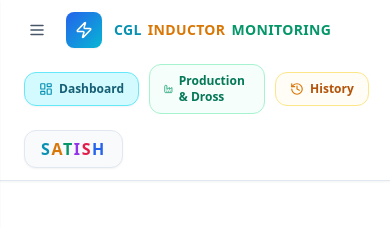
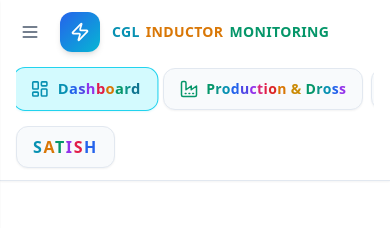
Before and after one commit to satishkumar123123/cgl-inductor-monitoring, a React (Vite) app in the folder frontend/: page /dashboard in a window 390 px wide. Shown: the top 228 px of the page. Built offline with nearby package versions, Linux system fonts and the light colour scheme; no server answers.

Commit message:
Enlarge Navbar blocks, apply multi-color characters, and improve desktop layout responsiveness

```diff
--- a/frontend/components/Navbar.jsx
+++ b/frontend/components/Navbar.jsx
@@ -3,43 +3,87 @@ import { NavLink } from "react-router-dom";
 import { Zap, LayoutDashboard, History, Menu, Factory } from "lucide-react";
 
 export default function Navbar({ onMenuClick }) {
-  // Multi-color letters for SATISH - adjusted for Clean White Theme
+  // Multi-color letters for SATISH
   const stylishSatish = [
-    { char: "S", color: "text-cyan-600 font-extrabold" },
-    { char: "a", color: "text-amber-600 font-extrabold" },
-    { char: "t", color: "text-emerald-600 font-extrabold" },
-    { char: "i", color: "text-purple-600 font-extrabold" },
-    { char: "s", color: "text-rose-600 font-extrabold" },
-    { char: "h", color: "text-blue-600 font-extrabold" },
+    { char: "S", color: "text-cyan-600 font-black" },
+    { char: "a", color: "text-amber-600 font-black" },
+    { char: "t", color: "text-emerald-600 font-black" },
+    { char: "i", color: "text-purple-600 font-black" },
+    { char: "s", color: "text-rose-600 font-black" },
+    { char: "h", color: "text-blue-600 font-black" },
+  ];
+
+  // Colorful characters for DASHBOARD
+  const dashboardChars = [
+    { char: "D", color: "text-cyan-600" },
+    { char: "a", color: "text-blue-600" },
+    { char: "s", color: "text-indigo-600" },
+    { char: "h", color: "text-purple-600" },
+    { char: "b", color: "text-rose-600" },
+    { char: "o", color: "text-amber-600" },
+    { char: "a", color: "text-emerald-600" },
+    { char: "r", color: "text-teal-600" },
+    { char: "d", color: "text-cyan-700" },
+  ];
+
+  // Colorful characters for PRODUCTION & DROSS
+  const productionChars = [
+    { char: "P", color: "text-emerald-600" },
+    { char: "r", color: "text-teal-600" },
+    { char: "o", color: "text-cyan-600" },
+    { char: "d", color: "text-blue-600" },
+    { char: "u", color: "text-indigo-600" },
+    { char: "c", color: "text-purple-600" },
+    { char: "t", color: "text-pink-600" },
+    { char: "i", color: "text-rose-600" },
+    { char: "o", color: "text-red-600" },
+    { char: "n", color: "text-amber-600" },
+    { char: " ", color: "" },
+    { char: "&", color: "text-yellow-600 font-black" },
+    { char: " ", color: "" },
+    { char: "D", color: "text-emerald-600" },
+    { char: "r", color: "text-teal-600" },
+    { char: "o", color: "text-cyan-600" },
+    { char: "s", color: "text-blue-600" },
+    { char: "s", color: "text-purple-600" },
+  ];
+
+  // Colorful characters for HISTORY
+  const historyChars = [
+    { char: "H", color: "text-amber-600" },
+    { char: "i", color: "text-orange-600" },
+    { char: "s", color: "text-rose-600" },
+    { char: "t", color: "text-purple-600" },
+    { char: "o", color: "text-blue-600" },
+    { char: "r", color: "text-cyan-600" },
+    { char: "y", color: "text-emerald-600" },
   ];
 
   return (
     <header className="no-print sticky top-0 z-30 border-b border-slate-200 bg-white shadow-sm">
-      <div className="max-w-[1600px] mx-auto px-6 py-3 flex items-center justify-between gap-4 flex-wrap">
+      <div className="max-w-[1700px] mx-auto px-4 lg:px-8 py-3 flex items-center justify-between gap-3 lg:gap-6 flex-wrap">
 
-        {/* LOGO & BRANDING WITH ATTRACTIVE MULTI-COLORS */}
-        <div className="flex items-center gap-3">
+        {/* LOGO & BRANDING */}
+        <div className="flex items-center gap-3 shrink-0">
           <button
             onClick={onMenuClick}
             className="md:hidden p-2 -ml-1 rounded-lg text-slate-600 hover:bg-slate-100"
             aria-label="Open menu"
           >
-            <Menu size={18} />
+            <Menu size={20} />
           </button>
 
-          <div className="w-9 h-9 rounded-lg bg-gradient-to-br from-blue-600 to-cyan-500 flex items-center justify-center shadow-sm">
-            <Zap size={18} className="text-white" />
+          <div className="w-10 h-10 rounded-xl bg-gradient-to-br from-blue-600 to-cyan-500 flex items-center justify-center shadow-md">
+            <Zap size={20} className="text-white" />
           </div>
 
           <div>
-            {/* CGL INDUCTOR MONITORING - MULTI-COLOR WORDS */}
-            <div className="font-extrabold text-sm leading-tight tracking-wide flex items-center gap-1.5">
+            <div className="font-black text-sm lg:text-base leading-tight tracking-wide flex items-center gap-1.5">
               <span className="text-cyan-600">CGL</span>
               <span className="text-amber-600">INDUCTOR</span>
               <span className="text-emerald-600">MONITORING</span>
             </div>
 
-            {/* APL APOLLO SUB-TEXT - MULTI-COLOR WORDS */}
             <div className="text-[11px] font-medium hidden sm:flex items-center gap-1">
               <span className="text-rose-600 font-semibold">APL</span>
               <span className="text-purple-600 font-semibold">Apollo</span>
@@ -53,54 +97,77 @@ export default function Navbar({ onMenuClick }) {
           </div>
         </div>
 
-        {/* NAVIGATION LINKS WITH DISTINCT ATTRACTIVE LIGHT COLORS */}
-        <nav className="flex items-center gap-2.5">
-          {/* DASHBOARD - CYAN THEME */}
+        {/* BIGGER MULTI-COLOR NAVIGATION BLOCKS (ADAPTS TO LAPTOP/DESKTOP) */}
+        <nav className="flex items-center gap-2 lg:gap-4 overflow-x-auto py-1">
+
+          {/* DASHBOARD BLOCK */}
           <NavLink
             to="/dashboard"
             className={({ isActive }) =>
-              `flex items-center gap-1.5 px-3.5 py-2 rounded-xl text-xs font-bold transition-all border ${
+              `flex items-center gap-2 px-4 py-2.5 rounded-xl text-sm font-extrabold transition-all border shadow-sm shrink-0 ${
                 isActive
-                  ? "bg-cyan-100/90 text-cyan-800 border-cyan-300 shadow-sm"
-                  : "text-cyan-700 border-cyan-200 bg-cyan-50/50 hover:bg-cyan-100/60 hover:text-cyan-900"
+                  ? "bg-cyan-100/90 border-cyan-400 shadow-cyan-500/10 scale-105"
+                  : "border-slate-200 bg-slate-50 hover:bg-cyan-50 hover:border-cyan-300"
               }`
             }
           >
-            <LayoutDashboard size={14} className="text-cyan-600" /> Dashboard
+            <LayoutDashboard size={18} className="text-cyan-600 shrink-0" />
+            <span className="tracking-wide">
+              {dashboardChars.map((item, idx) => (
+                <span key={idx} className={item.color}>
+                  {item.char}
+                </span>
+              ))}
+            </span>
           </NavLink>
 
-          {/* PRODUCTION & DROSS - EMERALD THEME */}
+          {/* PRODUCTION & DROSS BLOCK */}
           <NavLink
             to="/production-dross"
             className={({ isActive }) =>
-              `flex items-center gap-1.5 px-3.5 py-2 rounded-xl text-xs font-bold transition-all border ${
+              `flex items-center gap-2 px-4 py-2.5 rounded-xl text-sm font-extrabold transition-all border shadow-sm shrink-0 ${
                 isActive
-                  ? "bg-emerald-100/90 text-emerald-800 border-emerald-300 shadow-sm"
-                  : "text-emerald-700 border-emerald-200 bg-emerald-50/50 hover:bg-emerald-100/60 hover:text-emerald-900"
+                  ? "bg-emerald-100/90 border-emerald-400 shadow-emerald-500/10 scale-105"
+                  : "border-slate-200 bg-slate-50 hover:bg-emerald-50 hover:border-emerald-300"
               }`
             }
           >
-            <Factory size={14} className="text-emerald-600" /> Production &amp; Dross
+            <Factory size={18} className="text-emerald-600 shrink-0" />
+            <span className="tracking-wide">
+              {productionChars.map((item, idx) => (
+                <span key={idx} className={item.color}>
+                  {item.char}
+                </span>
+              ))}
+            </span>
           </NavLink>
 
-          {/* HISTORY - AMBER THEME */}
+          {/* HISTORY BLOCK */}
           <NavLink
             to="/history"
             className={({ isActive }) =>
-              `flex items-center gap-1.5 px-3.5 py-2 rounded-xl text-xs font-bold transition-all border ${
+              `flex items-center gap-2 px-4 py-2.5 rounded-xl text-sm font-extrabold transition-all border shadow-sm shrink-0 ${
                 isActive
-                  ? "bg-amber-100/90 text-amber-800 border-amber-300 shadow-sm"
-                  : "text-amber-700 border-amber-200 bg-amber-50/50 hover:bg-amber-100/60 hover:text-amber-900"
+                  ? "bg-amber-100/90 border-amber-400 shadow-amber-500/10 scale-105"
+                  : "border-slate-200 bg-slate-50 hover:bg-amber-50 hover:border-amber-300"
               }`
             }
           >
-            <History size={14} className="text-amber-600" /> History
+            <History size={18} className="text-amber-600 shrink-0" />
+            <span className="tracking-wide">
+              {historyChars.map((item, idx) => (
+                <span key={idx} className={item.color}>
+                  {item.char}
+                </span>
+              ))}
+            </span>
           </NavLink>
+
         </nav>
 
         {/* STYLISH MULTI-COLOR NAME 'SATISH' */}
-        <div className="flex items-center px-4 py-1.5 rounded-xl bg-slate-50 border border-slate-200 shadow-sm">
-          <span className="text-base font-black tracking-widest uppercase">
+        <div className="flex items-center px-4 py-2 rounded-xl bg-slate-50 border border-slate-200 shadow-sm shrink-0">
+          <span className="text-base lg:text-lg font-black tracking-widest uppercase">
             {stylishSatish.map((item, index) => (
               <span key={index} className={item.color}>
                 {item.char}
```
